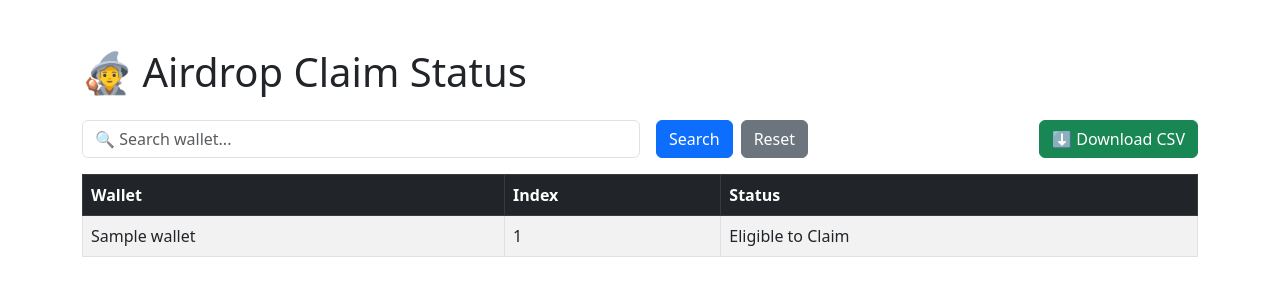
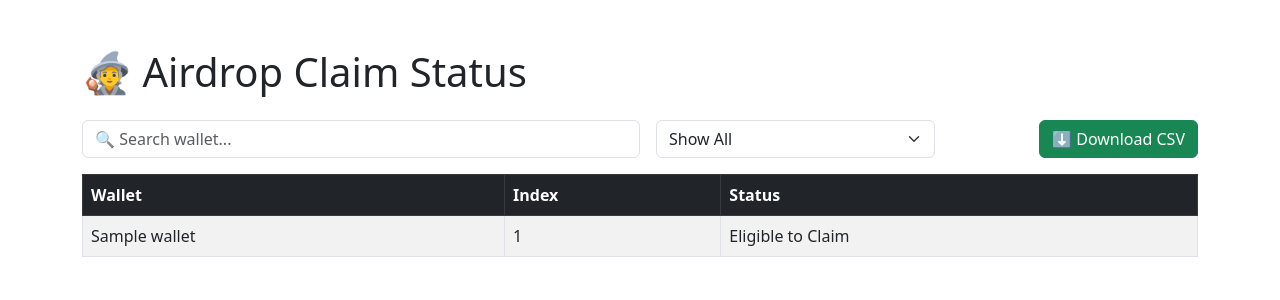
Before and after one commit to Gustavo-art218/airdrop-dashboard, a Flask app: template templates/dashboard.html in a window 1280 px wide. Shown: the top 300 px of the page. Run offline with Flask 3, Linux system fonts and the light colour scheme; the template is opened without the code that fills it: most values are stand-ins (such as "Sample title", 1, 10 or a date in 2020).

Commit message:
feat: added status filter dropdown

```diff
--- a/templates/dashboard.html
+++ b/templates/dashboard.html
@@ -1,25 +1,44 @@
+<!-- templates/dashboard.html -->
 <!DOCTYPE html>
 <html lang="en">
 <head>
-  <meta charset="UTF-8">
-  <meta name="viewport" content="width=device-width, initial-scale=1.0">
+  <meta charset="UTF-8" />
+  <meta name="viewport" content="width=device-width, initial-scale=1.0"/>
   <title>Airdrop Claim Dashboard</title>
   <link href="https://cdn.jsdelivr.net/npm/bootstrap@5.3.0/dist/css/bootstrap.min.css" rel="stylesheet">
   <style>
     .claimed { background-color: #f8f9fa; }
     .eligible { background-color: #e6ffe6; }
   </style>
+  <script>
+    function filterTable() {
+      const textInput = document.getElementById("searchInput").value.toLowerCase();
+      const statusFilter = document.getElementById("statusFilter").value;
+      const rows = document.querySelectorAll("tbody tr");
+
+      rows.forEach(row => {
+        const wallet = row.children[0].textContent.toLowerCase();
+        const status = row.children[2].textContent;
+        const matchesText = wallet.includes(textInput);
+        const matchesStatus = statusFilter === "All" || status === statusFilter;
+        row.style.display = matchesText && matchesStatus ? "" : "none";
+      });
+    }
+  </script>
 </head>
 <body>
   <div class="container mt-5">
     <h1 class="mb-4">🧙 Airdrop Claim Status</h1>
 
-    <form method="GET" action="/" class="d-flex mb-3 w-100">
-      <input name="search" value="{{ request.args.get('search', '') }}" class="form-control w-50" placeholder="🔍 Search wallet...">
-      <button type="submit" class="btn btn-primary ms-3">Search</button>
-      <a href="/" class="btn btn-secondary ms-2">Reset</a>
+    <div class="d-flex mb-3 gap-3">
+      <input id="searchInput" onkeyup="filterTable()" class="form-control w-50" placeholder="🔍 Search wallet..." />
+      <select id="statusFilter" class="form-select w-25" onchange="filterTable()">
+        <option value="All">Show All</option>
+        <option value="Eligible to Claim">Eligible to Claim</option>
+        <option value="Already Claimed">Already Claimed</option>
+      </select>
       <a href="/download" class="btn btn-success ms-auto">⬇️ Download CSV</a>
-    </form>
+    </div>
 
     <table class="table table-bordered table-striped">
       <thead class="table-dark">
@@ -30,9 +49,6 @@
         </tr>
       </thead>
       <tbody>
-        {% if results|length == 0 %}
-        <tr><td colspan="3" class="text-center text-danger">Wallet not found</td></tr>
-        {% endif %}
         {% for row in results %}
         <tr class="{% if row.status == 'Eligible to Claim' %}eligible{% else %}claimed{% endif %}">
           <td>{{ row.wallet }}</td>
```
